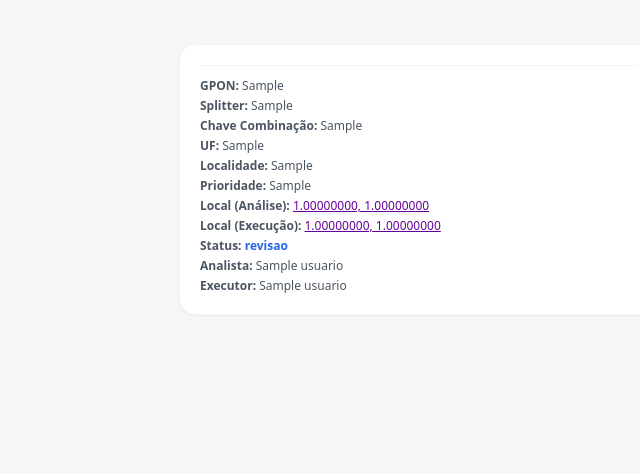
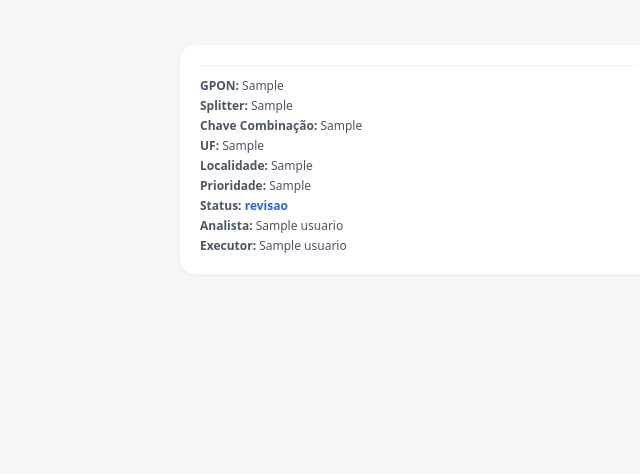
Before and after one commit to ClevertonRS/sistema_preventiva, a PHP site: page /preventiva/1 in a window 1280 px wide. Shown: the part 195-669 px from the top of the page, without its empty margins (221-861 px from the left). Run offline with PHP 8.4, Linux system fonts and the light colour scheme; the visitor is signed in with stand-in values (Sample User, id 1); tables that the repository leaves empty or names only in its code hold one stand-in row (values such as "Sample post"); some libraries are stand-ins or nearby versions.

Commit message:
feat:agrupando botão localização

```diff
--- a/detalhe_preventiva.php
+++ b/detalhe_preventiva.php
@@ -105,20 +105,7 @@ setTimeout(function() {
             <p><strong>UF:</strong> <?= htmlspecialchars($p['uf']) ?></p>
             <p><strong>Localidade:</strong> <?= htmlspecialchars($p['localidade']) ?></p>
             <p><strong>Prioridade:</strong> <?= htmlspecialchars($p['prioridade']) ?></p>
-            <?php if ($atendimento && !empty($atendimento['latitude_analise']) && !empty($atendimento['longitude_analise'])): ?>
-                <p><strong>Local (Análise):</strong>
-                    <a href="https://www.google.com/maps?q=<?= $atendimento['latitude_analise'] ?>,<?= $atendimento['longitude_analise'] ?>" target="_blank" class="text-vivo-purple underline text-xs">
-                        <?= $atendimento['latitude_analise'] ?>, <?= $atendimento['longitude_analise'] ?>
-                    </a>
-                </p>
-            <?php endif; ?>
-            <?php if ($atendimento && !empty($atendimento['latitude_execucao']) && !empty($atendimento['longitude_execucao'])): ?>
-                <p><strong>Local (Execução):</strong>
-                    <a href="https://www.google.com/maps?q=<?= $atendimento['latitude_execucao'] ?>,<?= $atendimento['longitude_execucao'] ?>" target="_blank" class="text-vivo-purple underline text-xs">
-                        <?= $atendimento['latitude_execucao'] ?>, <?= $atendimento['longitude_execucao'] ?>
-                    </a>
-                </p>
-            <?php endif; ?>
+
             <p><strong>Status:</strong>
                 <span class="font-bold <?= $p['status'] === 'aberta' ? 'text-amber-600' : ($p['status'] === 'concluida' ? 'text-emerald-600' : 'text-blue-600') ?>">
                     <?= htmlspecialchars($p['status']) ?>
@@ -448,12 +435,9 @@ setTimeout(function() {
                         </p>
                     <?php endif; ?>
                     <?php if (!empty($atendimento['latitude_analise']) && !empty($atendimento['longitude_analise'])): ?>
-                        <p class="text-xs text-gray-500">
-                            <strong>Local:</strong>
-                            <a href="https://www.google.com/maps?q=<?= $atendimento['latitude_analise'] ?>,<?= $atendimento['longitude_analise'] ?>" target="_blank" class="text-vivo-purple underline">
-                                <?= $atendimento['latitude_analise'] ?>, <?= $atendimento['longitude_analise'] ?>
-                            </a>
-                        </p>
+                        <a href="https://www.google.com/maps?q=<?= $atendimento['latitude_analise'] ?>,<?= $atendimento['longitude_analise'] ?>" target="_blank" class="inline-flex items-center gap-1 px-3 py-1.5 text-xs font-bold text-amber-700 bg-amber-50 border border-amber-200 rounded-lg hover:bg-amber-100 transition w-fit">
+                            <i data-lucide="map-pin" class="w-3 h-3"></i>Local
+                        </a>
                     <?php endif; ?>
                     <?php if (!empty($fotosAnaliseConcluida)): ?>
                         <p class="text-xs font-semibold text-amber-600">Fotos - Análise:</p>
@@ -477,12 +461,9 @@ setTimeout(function() {
                         </p>
                     <?php endif; ?>
                     <?php if (!empty($atendimento['latitude_execucao']) && !empty($atendimento['longitude_execucao'])): ?>
-                        <p class="text-xs text-gray-500">
-                            <strong>Local:</strong>
-                            <a href="https://www.google.com/maps?q=<?= $atendimento['latitude_execucao'] ?>,<?= $atendimento['longitude_execucao'] ?>" target="_blank" class="text-vivo-purple underline">
-                                <?= $atendimento['latitude_execucao'] ?>, <?= $atendimento['longitude_execucao'] ?>
-                            </a>
-                        </p>
+                        <a href="https://www.google.com/maps?q=<?= $atendimento['latitude_execucao'] ?>,<?= $atendimento['longitude_execucao'] ?>" target="_blank" class="inline-flex items-center gap-1 px-3 py-1.5 text-xs font-bold text-emerald-700 bg-emerald-50 border border-emerald-200 rounded-lg hover:bg-emerald-100 transition w-fit">
+                            <i data-lucide="map-pin" class="w-3 h-3"></i>Local
+                        </a>
                     <?php endif; ?>
                     <?php if (!empty($fotosExecucaoConcluida)): ?>
                         <p class="text-xs font-semibold text-emerald-600">Fotos - Execução:</p>
```
